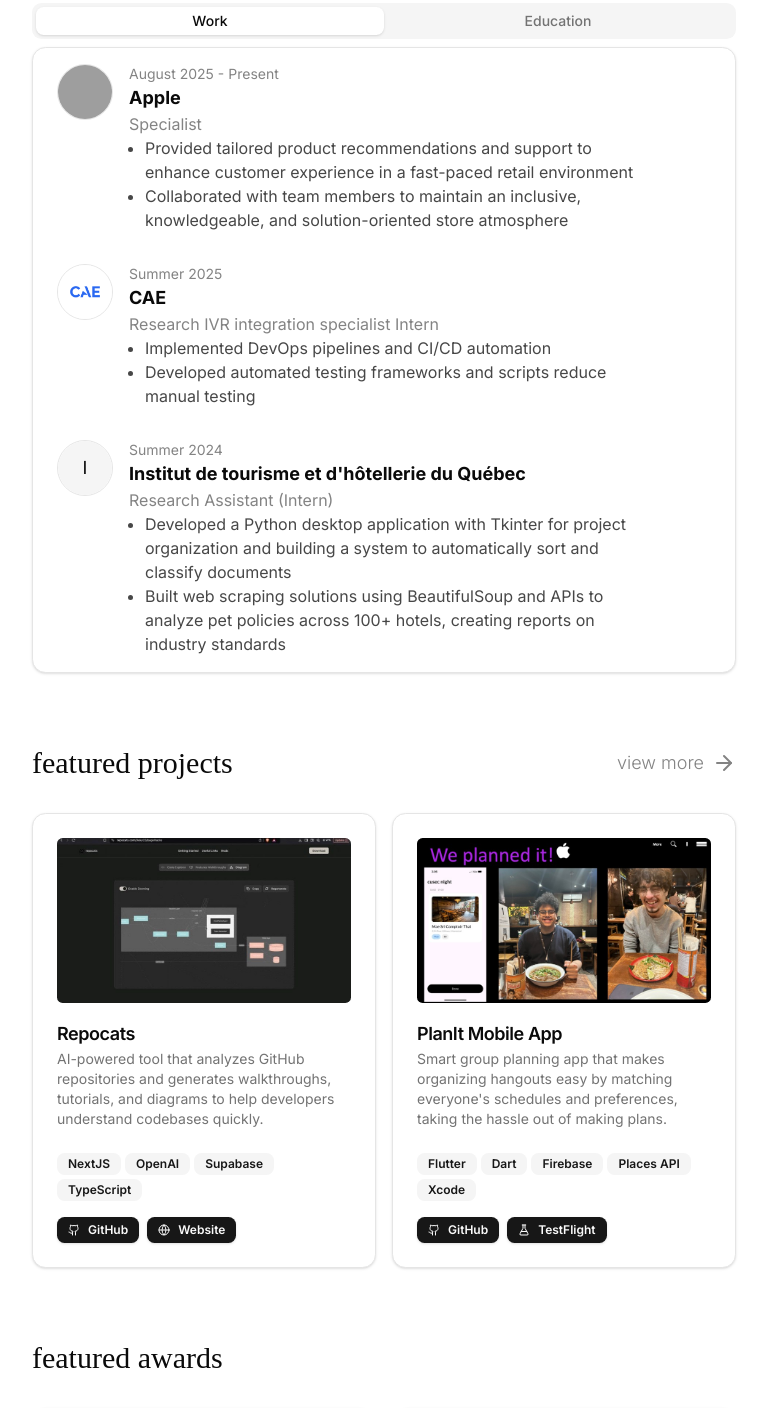
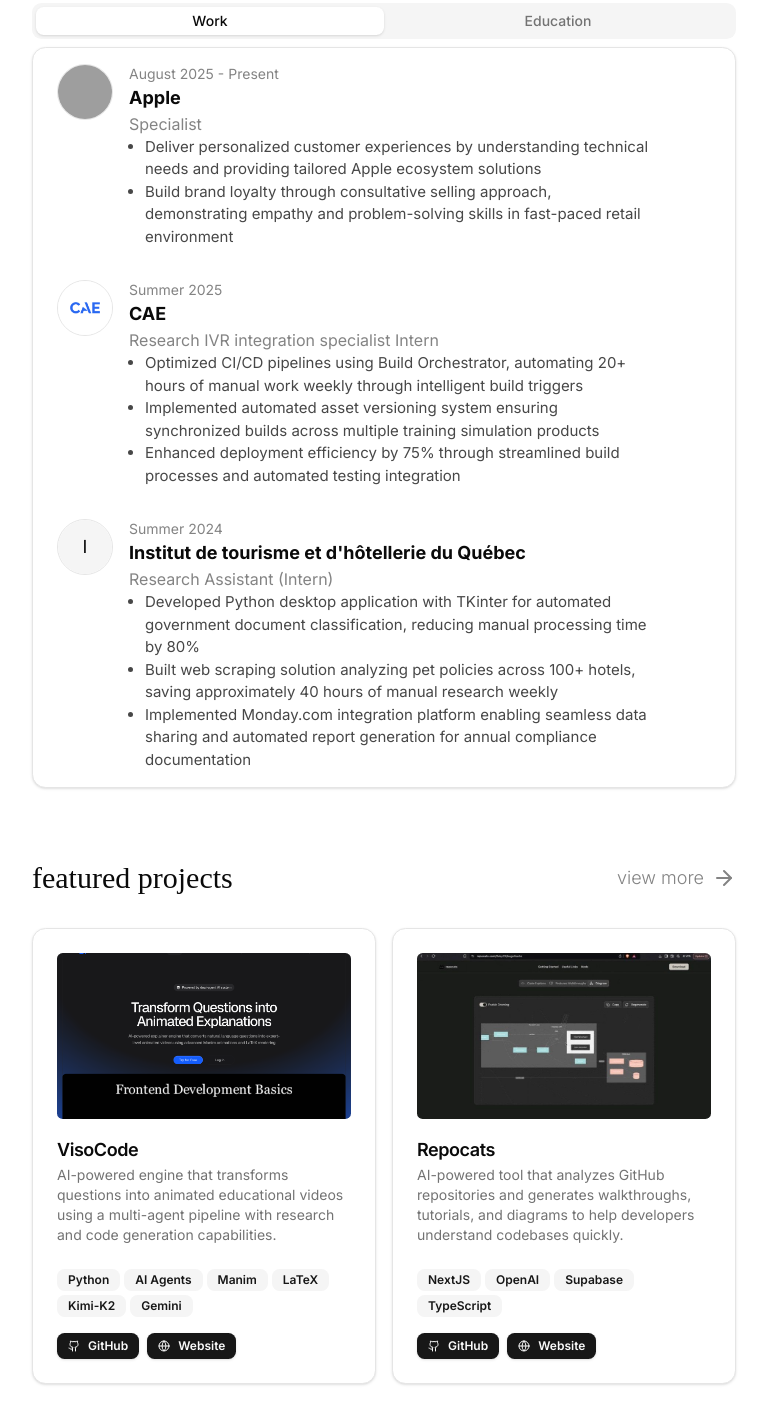
Before and after one commit to DekyCS/personal-portfolio, a React (Vite) app: page / in a window 1280 px wide. Shown: the part 420-1828 px from the top of the page, without its empty margins (256-1023 px from the left). Built offline with nearby package versions, Linux system fonts and the light colour scheme; grey boxes are pictures that could not be loaded; a web font is replaced by a local one.

Commit message:
new cv, better job desc and new project

```diff
--- a/src/components/place-info.jsx
+++ b/src/components/place-info.jsx
@@ -21,7 +21,7 @@
                 <p className="text-base opacity-50">{place.title}</p>
                 <ul className="list-disc pl-4 text-base opacity-75">
                     {place.descriptions.map((description, index) => (
-                        <li className="max-w-lg" key={index}>{description}</li>
+                        <li className="max-w-lg text-[15px]" key={index}>{description}</li>
                     ))}
                 </ul>
                 <div className="flex flex-wrap gap-2">
--- a/src/data/jobs.js
+++ b/src/data/jobs.js
@@ -7,8 +7,8 @@
         "company": "Apple",
         "title": "Specialist",
         "descriptions": [
-        "Provided tailored product recommendations and support to enhance customer experience in a fast-paced retail environment",
-        "Collaborated with team members to maintain an inclusive, knowledgeable, and solution-oriented store atmosphere"
+        "Deliver personalized customer experiences by understanding technical needs and providing tailored Apple ecosystem solutions",
+        "Build brand loyalty through consultative selling approach, demonstrating empathy and problem-solving skills in fast-paced retail environment"
         ],
         "links": []
     },
@@ -18,8 +18,9 @@
         "company": "CAE",
         "title": "Research IVR integration specialist Intern",
         "descriptions": [
-        "Implemented DevOps pipelines and CI/CD automation",
-        "Developed automated testing frameworks and scripts reduce manual testing"
+        "Optimized CI/CD pipelines using Build Orchestrator, automating 20+ hours of manual work weekly through intelligent build triggers",
+        "Implemented automated asset versioning system ensuring synchronized builds across multiple training simulation products",
+        "Enhanced deployment efficiency by 75% through streamlined build processes and automated testing integration"
         ],
         "links": []
     },
@@ -29,8 +30,9 @@
         "company": "Institut de tourisme et d'hôtellerie du Québec",
         "title": "Research Assistant (Intern)",
         "descriptions": [
-        "Developed a Python desktop application with Tkinter for project organization and building a system to automatically sort and classify documents",
-        "Built web scraping solutions using BeautifulSoup and APIs to analyze pet policies across 100+ hotels, creating reports on industry standards"
+        "Developed Python desktop application with TKinter for automated government document classification, reducing manual processing time by 80%",
+        "Built web scraping solution analyzing pet policies across 100+ hotels, saving approximately 40 hours of manual research weekly",
+        "Implemented Monday.com integration platform enabling seamless data sharing and automated report generation for annual compliance documentation"
         ],
         "links": []
     }
--- a/src/data/projects.js
+++ b/src/data/projects.js
@@ -1,8 +1,26 @@
 import planit from '@/assets/planit.jpg'
 import faceit from '@/assets/faceit.png'
 import repocats from '@/assets/repocats.jpg'
+import visocode from '@/assets/visocode.png'
 
 export const projects = [
+    {
+        "image": visocode,
+        "title": "VisoCode",
+        "description": "AI-powered engine that transforms questions into animated educational videos using a multi-agent pipeline with research and code generation capabilities.",
+        "tags": ["Python", "AI Agents", "Manim", "LaTeX", "Kimi-K2", "Gemini"],
+        "imageLink": "https://visocode.vercel.app",
+        "buttons": [
+            {
+                "type": "github",
+                "link": "https://github.com/adventurex-hackathon/"
+            },
+            {
+                "type": "website",
+                "link": "https://visocode.vercel.app"
+            }
+        ]
+    },
     {
         "image": repocats,
         "title": "Repocats",
```
Also changed, not shown: src/assets/visocode.png (added), 1 other file (tests, documents, lock files or other folders).
